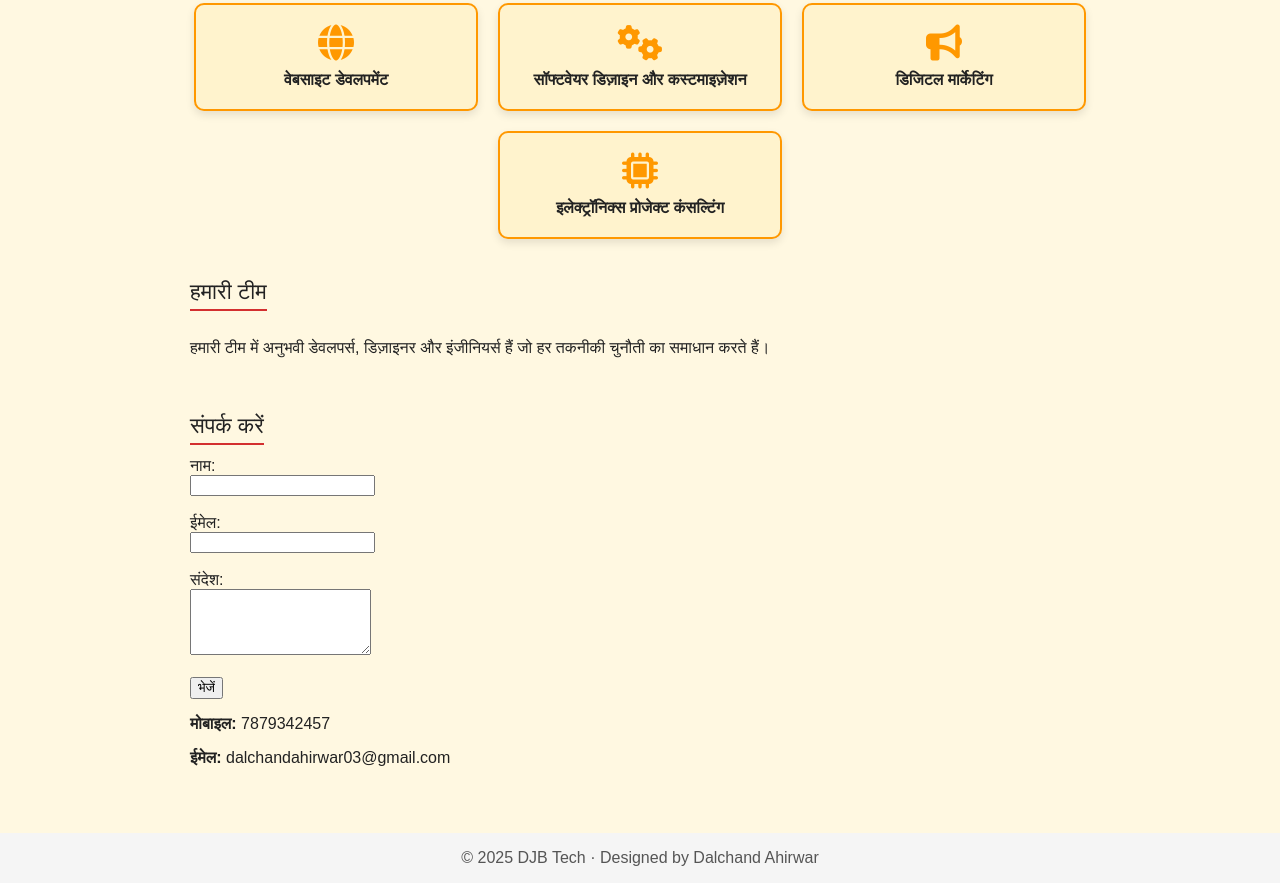
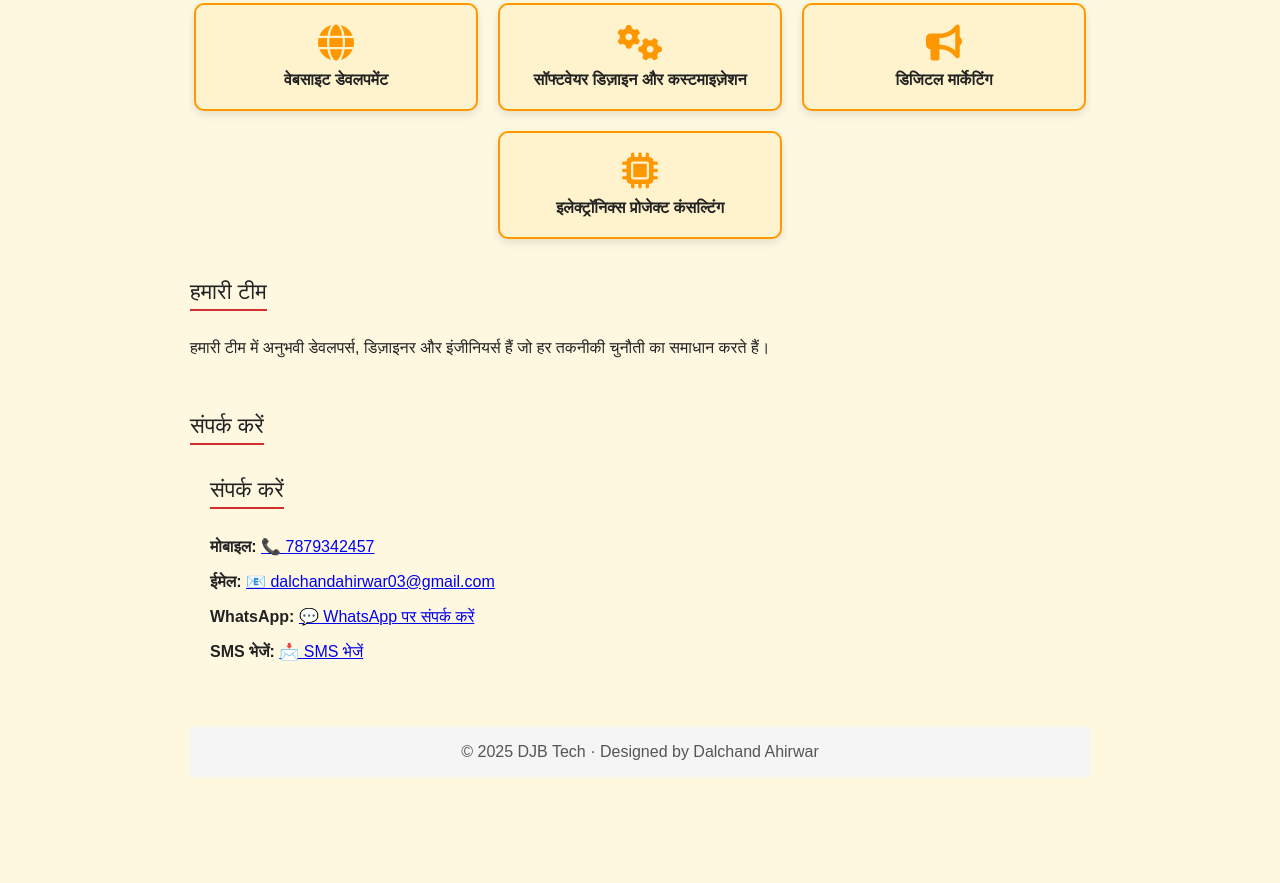
Before and after one commit to DALCHAND25/DJB-Tech, a plain HTML site: page index.html in a window 1280 px wide. Shown: the part 835-1718 px from the top of the page. After the commit the page ends 1632 px from the top, so only its background shows below. Drawn offline with Linux system fonts and the light colour scheme.

Commit message:
Added DJB-Tech

```diff
--- a/index.html
+++ b/index.html
@@ -201,21 +201,17 @@
 
   <section id="contact">
     <div class="section-title">संपर्क करें</div>
-    <form action="mailto:dalchandahirwar03@gmail.com" method="post" enctype="text/plain">
-      <label>नाम:</label><br>
-      <input type="text" name="नाम" required><br><br>
+  <section id="contact">
+  <div class="section-title">संपर्क करें</div>
 
-      <label>ईमेल:</label><br>
-      <input type="email" name="ईमेल" required><br><br>
+  <p><b>मोबाइल:</b> <a href="tel:+917879342457">📞 7879342457</a></p>
 
-      <label>संदेश:</label><br>
-      <textarea name="संदेश" rows="4" required></textarea><br><br>
+  <p><b>ईमेल:</b> <a href="mailto:dalchandahirwar03@gmail.com?subject=संपर्क%20संदेश&body=नमस्ते%20DJB%20Tech,">📧 dalchandahirwar03@gmail.com</a></p>
 
-      <button type="submit">भेजें</button>
-    </form>
-    <p><b>मोबाइल:</b> 7879342457</p>
-    <p><b>ईमेल:</b> dalchandahirwar03@gmail.com</p>
-  </section>
+  <p><b>WhatsApp:</b> <a href="https://wa.me/917879342457" target="_blank">💬 WhatsApp पर संपर्क करें</a></p>
+
+  <p><b>SMS भेजें:</b> <a href="sms:+917879342457?body=नमस्ते%20DJB%20Tech">📩 SMS भेजें</a></p>
+</section>
 
   <a class="whatsapp" href="https://wa.me/917879342457" target="_blank">💬</a>
 
```
